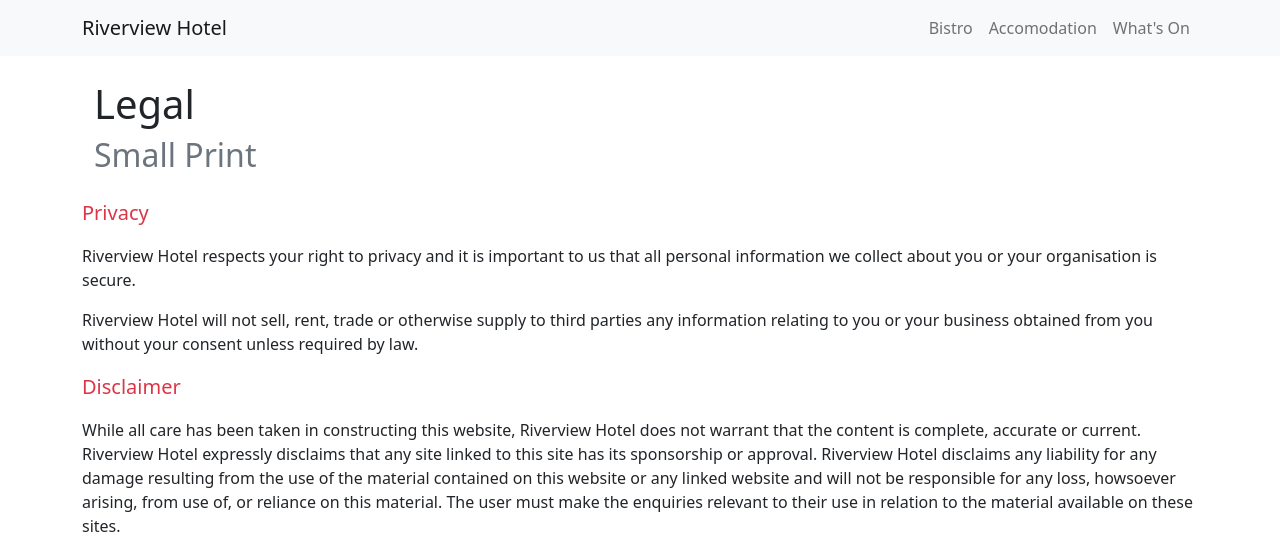
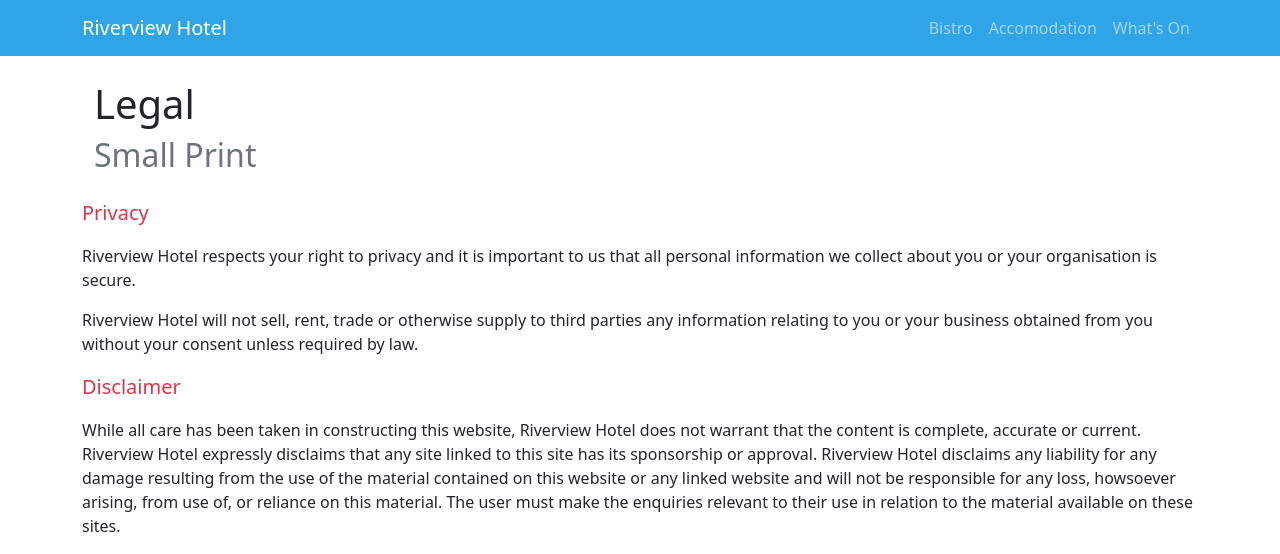
Before and after one commit to RiverviewHotel/RiverviewHotel.github.io, a Jekyll site: the page built from legal.html, in a window 1280 px wide. Shown: the top 554 px of the page. Built offline with Jekyll 4.4.1, drawn with Linux system fonts in a browser that asks for light colours; grey boxes are pictures that could not be loaded.

Commit message:
Update navbar5.html

```diff
--- a/_includes/navbar5.html
+++ b/_includes/navbar5.html
@@ -1,4 +1,4 @@
-<nav class="navbar navbar-expand-lg navbar-light bg-light navbar-static-top">
+<nav class="navbar navbar-expand-lg navbar-dark bg-brand navbar-static-top">
      <div class="container">
           <a href="/" class="navbar-brand"><span class="icon icon-logo"></span> {{site.biz_name}}</a>
           <input type="checkbox" id="navbar-toggle-cbox">
```
